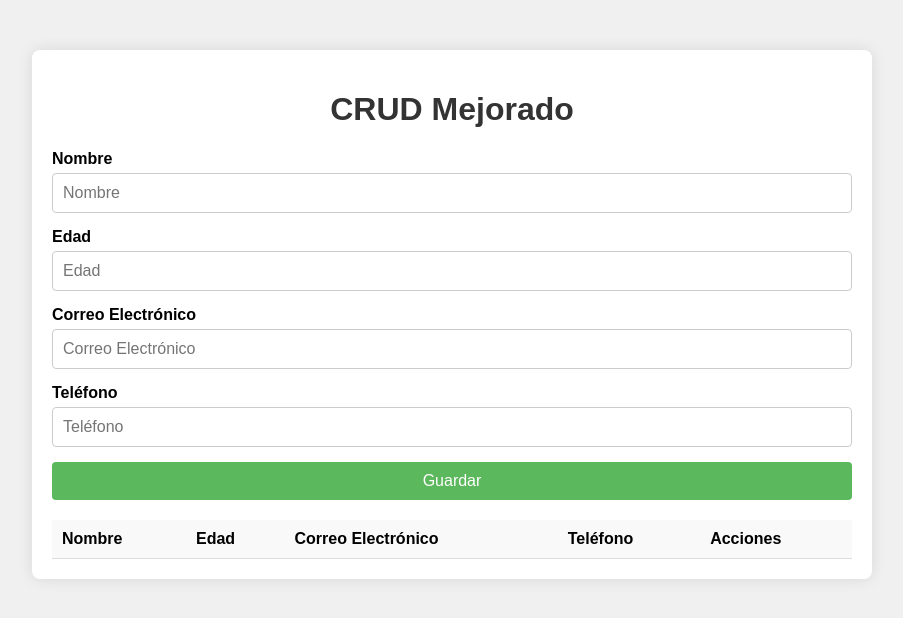
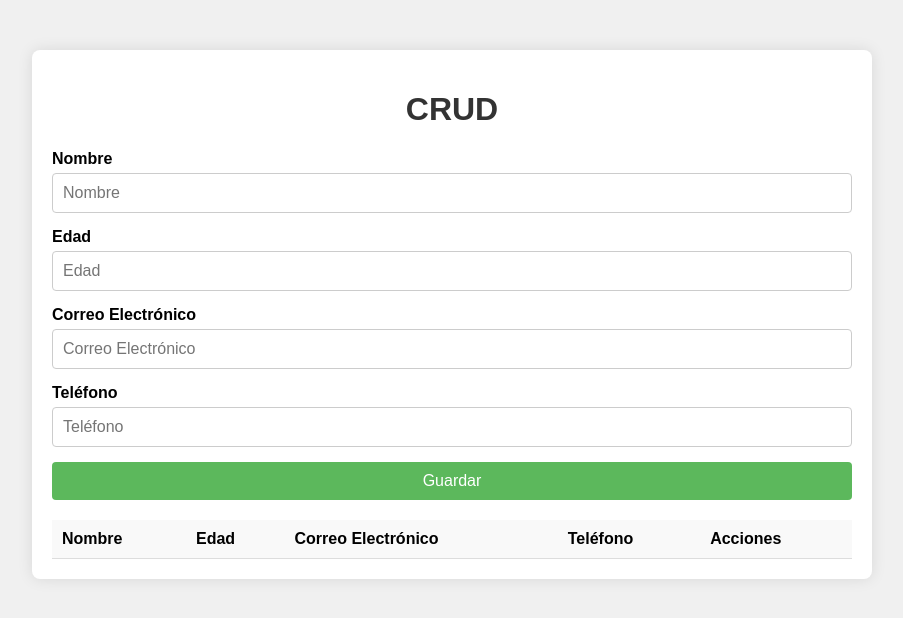
Before and after one commit to Angel075/crud-rc, a website: page index.html in a window 1280 px wide. Shown: the whole page, without its empty margins (188-1091 px from the left). Drawn offline with Linux system fonts and the light colour scheme.

Commit message:
Update index.html

```diff
--- a/index.html
+++ b/index.html
@@ -3,12 +3,12 @@
 <head>
     <meta charset="UTF-8">
     <meta name="viewport" content="width=device-width, initial-scale=1.0">
-    <title>CRUD Mejorado</title>
+    <title>CRUD</title>
     <link rel="stylesheet" href="styles.css">
 </head>
 <body>
     <div class="container">
-        <h1>CRUD Mejorado</h1>
+        <h1>CRUD</h1>
         <form id="crud-form">
             <input type="hidden" id="index" value="">
             <div class="form-group">
```
